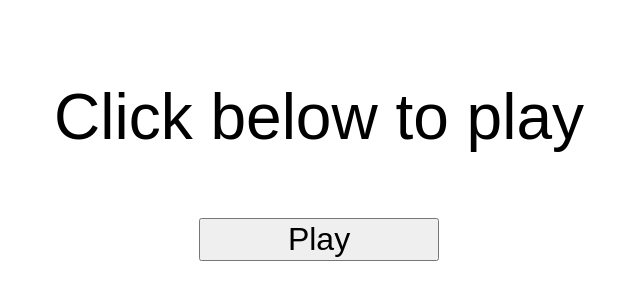
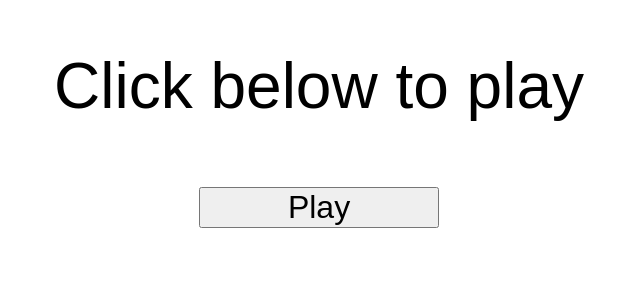
Before and after one commit to knagurski/elf-bingo, a plain HTML site: page index.html in a window 1280 px wide. Shown: the part 262-562 px from the top of the page, without its empty margins (321-961 px from the left). Drawn offline with Linux system fonts and the light colour scheme.

Commit message:
some styling fixes

```diff
--- a/index.html
+++ b/index.html
@@ -9,6 +9,12 @@
     <meta http-equiv="X-UA-Compatible" content="ie=edge" />
     <title>Elf Bingo</title>
     <style>
+      * {
+        margin: 0;
+        padding: 0;
+        box-sizing: border-box;
+      }
+
       body {
         min-height: 100vh;
         display: grid;
@@ -27,6 +33,8 @@
 
       p {
         font-size: 4rem;
+        text-align: center;
+        margin-bottom: 1em;
       }
 
       button {
```
